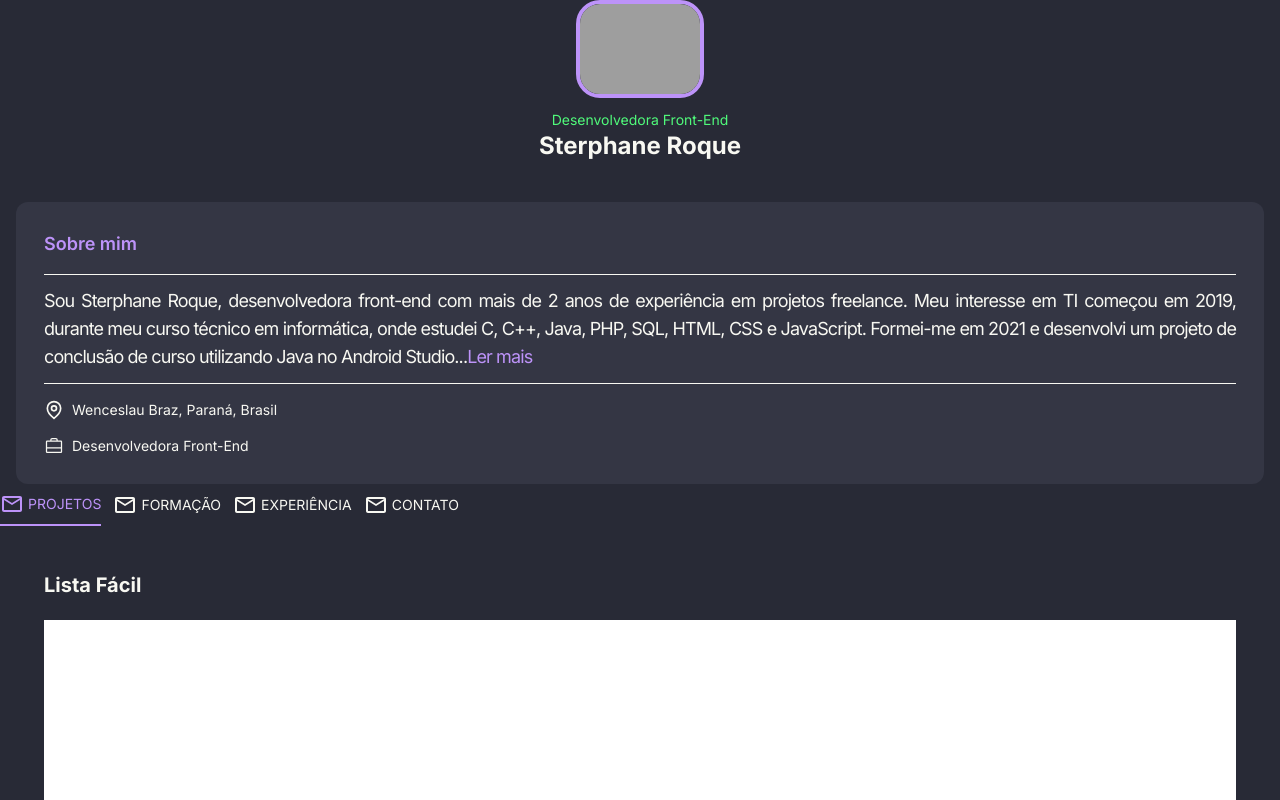
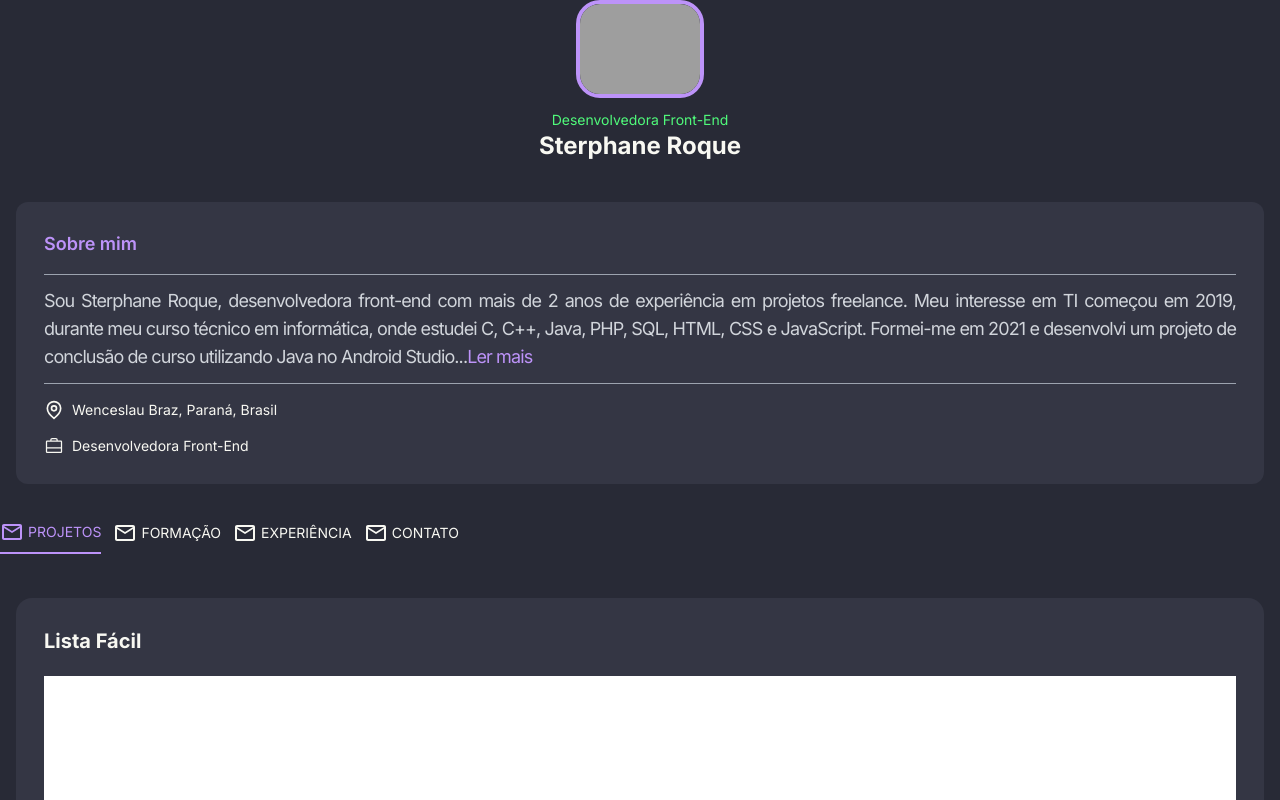
Before and after one commit to SterRoque/meu-portifolio, a Next.js app: page / in a window 1280 px wide. Shown: the top 800 px of the page. Built offline with nearby package versions, Linux system fonts and the light colour scheme; grey boxes are pictures that could not be loaded.

Commit message:
chore: color gray correction

```diff
--- a/src/app/page.tsx
+++ b/src/app/page.tsx
@@ -80,7 +80,7 @@ export default function Home() {
             <h1 className='font-bold text-2xl'>Sterphane Roque</h1>
          </div>
 
-         <div className='mt-10 mx-4 flex flex-col gap-4 bg-gray rounded-xl p-7'>
+         <div className='mt-10 mx-4 flex flex-col gap-4 bg-gray-custom rounded-xl p-7'>
             <h3 className='font-semibold text-lg text-primary'>Sobre mim</h3>
             <p className='text-lg text-gray-300 tracking-tighter text-justify border-t-[1px] border-b-[1px] py-3 border-gray-400'>
                {textToShow}
@@ -106,7 +106,7 @@ export default function Home() {
          </div>
 
          <div>
-            <nav className='flex gap-3 overflow-x-scroll md:overflow-hidden'>
+            <nav className='flex gap-3 overflow-x-scroll md:overflow-hidden mt-7 mb-7'>
                {menuItems.map((item, index) => (
                   <a
                      key={item.title}
--- a/tailwind.config.ts
+++ b/tailwind.config.ts
@@ -16,7 +16,7 @@ const config: Config = {
          colors: {
             primary: '#BD93F9',
             secondary: '#50FA7B',
-            gray: '#343644',
+            'gray-custom': '#343644',
          },
       },
    },
```
